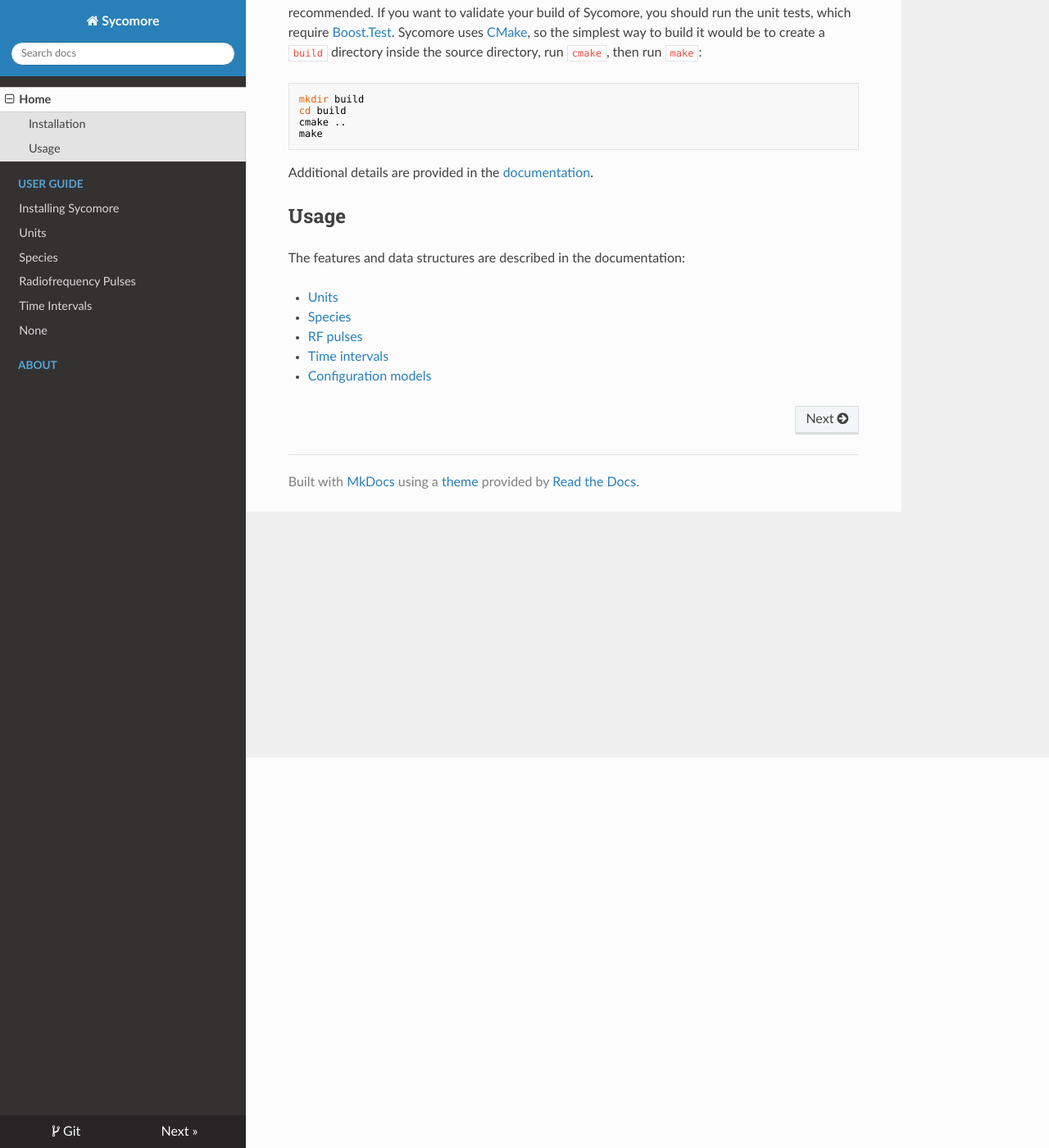
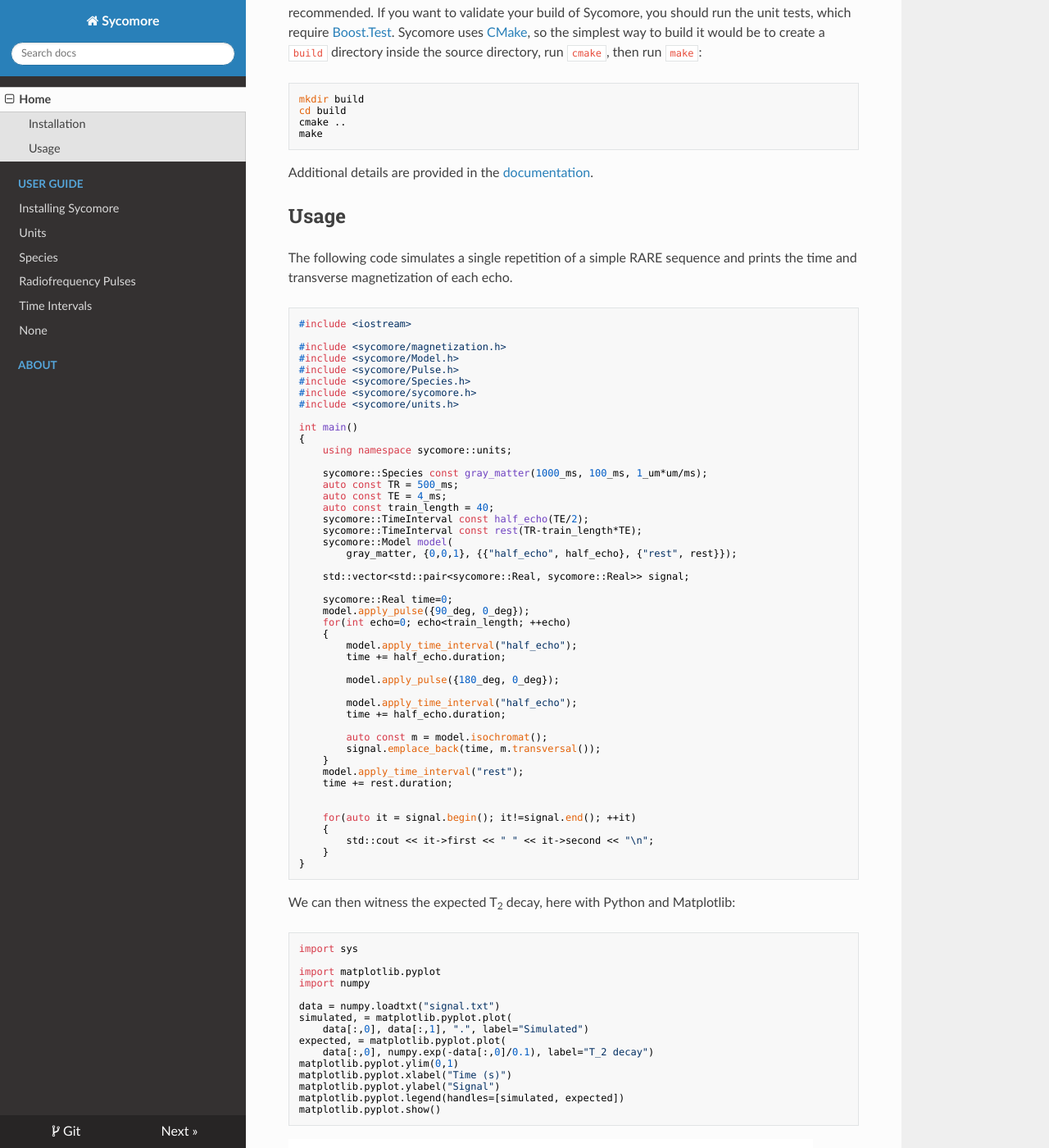
Before and after one commit to lamyj/sycomore, an MkDocs documentation site: the page built from docs/index.md, in a window 1280 px wide and 1400 px high, scrolled down 476 px. Shown: the whole window at 82% size. Built offline with MkDocs 1.6.1, drawn with Linux system fonts in a browser that asks for light colours; nearby versions of some CDN libraries.

Commit message:
Add RARE example

````diff
--- a/docs/index.md
+++ b/docs/index.md
@@ -23,6 +23,81 @@ Additional details are provided in the [documentation](installation.md).
 
 ## Usage
 
+The following code simulates a single repetition of a simple RARE sequence and prints the time and transverse magnetization of each echo.
+
+```cpp
+#include <iostream>
+
+#include <sycomore/magnetization.h>
+#include <sycomore/Model.h>
+#include <sycomore/Pulse.h>
+#include <sycomore/Species.h>
+#include <sycomore/sycomore.h>
+#include <sycomore/units.h>
+
+int main()
+{
+    using namespace sycomore::units;
+
+    sycomore::Species const gray_matter(1000_ms, 100_ms, 1_um*um/ms);
+    auto const TR = 500_ms;
+    auto const TE = 4_ms;
+    auto const train_length = 40;
+    sycomore::TimeInterval const half_echo(TE/2);
+    sycomore::TimeInterval const rest(TR-train_length*TE);
+    sycomore::Model model(
+        gray_matter, {0,0,1}, {{"half_echo", half_echo}, {"rest", rest}});
+
+    std::vector<std::pair<sycomore::Real, sycomore::Real>> signal;
+
+    sycomore::Real time=0;
+    model.apply_pulse({90_deg, 0_deg});
+    for(int echo=0; echo<train_length; ++echo)
+    {
+        model.apply_time_interval("half_echo");
+        time += half_echo.duration;
+
+        model.apply_pulse({180_deg, 0_deg});
+
+        model.apply_time_interval("half_echo");
+        time += half_echo.duration;
+
+        auto const m = model.isochromat();
+        signal.emplace_back(time, m.transversal());
+    }
+    model.apply_time_interval("rest");
+    time += rest.duration;
+
+
+    for(auto it = signal.begin(); it!=signal.end(); ++it)
+    {
+        std::cout << it->first << " " << it->second << "\n";
+    }
+}
+```
+
+We can then witness the expected T<sub>2</sub> decay, here with Python and Matplotlib:
+
+```python
+import sys
+
+import matplotlib.pyplot
+import numpy
+
+data = numpy.loadtxt("signal.txt")
+simulated, = matplotlib.pyplot.plot(
+    data[:,0], data[:,1], ".", label="Simulated")
+expected, = matplotlib.pyplot.plot(
+    data[:,0], numpy.exp(-data[:,0]/0.1), label="T_2 decay")
+matplotlib.pyplot.ylim(0,1)
+matplotlib.pyplot.xlabel("Time (s)")
+matplotlib.pyplot.ylabel("Signal")
+matplotlib.pyplot.legend(handles=[simulated, expected])
+matplotlib.pyplot.show()
+```
+
+![T2 decay in RARE](rare.png "T2 decay in RARE")
+
 The features and data structures are described in the documentation:
 
 - [Units](units.md)
````
Also changed, not shown: README.md (+75 -0 lines), docs/rare.png (added), 1 other file.
